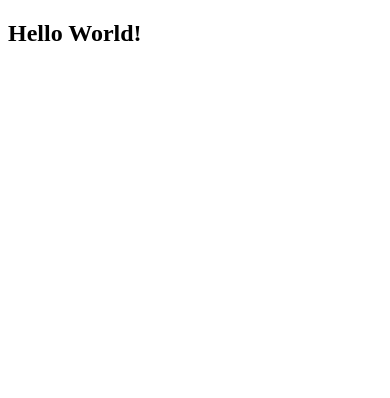
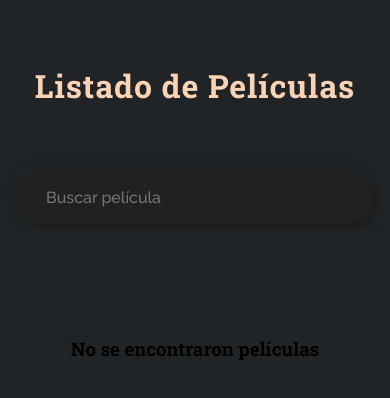
Before and after one commit to crisantizan/movie-search-gml, an Angular app: page / in a window 390 px wide. Shown: the top 398 px of the page. Built offline with nearby package versions, Linux system fonts and the light colour scheme.

Commit message:
feat: list movies

```diff
--- /dev/null
+++ b/src/app/card-movie/card-movie.component.html
@@ -0,0 +1,12 @@
+<div class="movie">
+    <div>
+        <p>{{ movie.release_date }}</p>
+    </div>
+    <div>
+        <img src="{{ getImage() }}" [alt]="movie.title" [title]="movie.title">
+    </div>
+    <div>
+      <h3>{{ movie.title }}</h3>
+      <span>{{ truncateOverview }}</span>
+    </div>
+</div>
--- /dev/null
+++ b/src/app/card-movie/card-movie.component.ts
@@ -0,0 +1,34 @@
+import { Component, Input, OnInit } from '@angular/core';
+import { Movie } from '../core/types/tmdb-api.type';
+import { MoviesService } from '../core/services/movies.service';
+
+const MAX_LENGTH = 40;
+
+@Component({
+  selector: 'app-card-movie',
+  standalone: true,
+  templateUrl: './card-movie.component.html',
+  styleUrls: ['./card-movie.component.css']
+})
+
+export class CardMovieComponent implements OnInit {
+  @Input('movie') movie!: Movie;
+
+  constructor(private movieService: MoviesService) { }
+
+  ngOnInit(): void {
+  }
+
+  getImage() {
+    return this.movieService.getImageUrl(this.movie.poster_path);
+  }
+
+  get truncateOverview(): string {
+    const str = this.movie.overview;
+    if (str.length <= MAX_LENGTH) {
+      return str;
+    } else {
+      return str.slice(0, MAX_LENGTH - 1) + '...';
+    }
+  }
+}
--- a/src/app/core/services/movies.service.ts
+++ b/src/app/core/services/movies.service.ts
@@ -34,4 +34,8 @@ export class MoviesService {
       headers: this.getHeaders(),
     });
   }
+
+  public getImageUrl(path: string) {
+    return `https://image.tmdb.org/t/p/w400${path}`;
+  }
 }
--- a/src/app/home/home.component.html
+++ b/src/app/home/home.component.html
@@ -1 +1,28 @@
-<h2>Hello World!</h2>
+<main class="app">
+  <h1>Listado de Películas</h1>
+  <section class="search">
+      <input type="text" #movieSearchInput placeholder="Buscar película">
+  </section>
+
+  <section class="container">
+    @for (movie of movies; track movie.id) {
+      <app-card-movie [movie]="movie"></app-card-movie>
+    } @empty {
+      <div class="empty">
+        <h3>No se encontraron películas</h3>
+      </div>}
+  </section>
+
+  <!-- @if (true) {
+    <div class="container">
+      @for (movie of movies; track movie.id) {
+        <app-card-movie [movie]="movie"></app-card-movie>
+      }
+    </div>
+  }
+  @else {
+    <div class="empty">
+      <h3>No se encontraron películas</h3>
+    </div>
+  } -->
+</main>
--- a/src/app/home/home.component.ts
+++ b/src/app/home/home.component.ts
@@ -1,12 +1,67 @@
-import { Component } from '@angular/core';
+import {
+  Component,
+  ElementRef,
+  OnDestroy,
+  OnInit,
+  ViewChild,
+} from '@angular/core';
+import { Movie, TMDBApiResponse } from '../core/types/tmdb-api.type';
+import {
+  debounceTime,
+  distinct,
+  filter,
+  fromEvent,
+  map,
+  Subject,
+  Subscription,
+  switchMap,
+  takeUntil,
+} from 'rxjs';
+import { MoviesService } from '../core/services/movies.service';
+import { CardMovieComponent } from '../card-movie/card-movie.component';
 
 @Component({
   selector: 'app-home',
   standalone: true,
-  imports: [],
+  imports: [CardMovieComponent],
   templateUrl: './home.component.html',
-  styleUrl: './home.component.css'
+  styleUrl: './home.component.css',
 })
-export class HomeComponent {
+export class HomeComponent implements OnInit, OnDestroy {
+  @ViewChild('movieSearchInput', { static: true })
+  private movieSearchInput!: ElementRef;
 
+  public movies: Movie[] = [];
+  private destroy$ = new Subject<void>();
+
+  constructor(private movieService: MoviesService) {}
+
+  ngOnInit(): void {
+    this.onSearchMovie();
+  }
+
+  ngOnDestroy(): void {
+    this.destroy$.next();
+    this.destroy$.complete();
+  }
+
+  private onSearchMovie() {
+    fromEvent<Event>(this.movieSearchInput.nativeElement, 'keyup')
+      .pipe(
+        takeUntil(this.destroy$),
+        map((event: Event) => {
+          const searchTerm = (event.target as HTMLInputElement).value;
+          return searchTerm;
+        }),
+        filter((searchTerm: string) => searchTerm.length > 3),
+        debounceTime(500),
+        distinct(),
+        switchMap((searchTerm: string) =>
+          this.movieService.getMovies({ title: searchTerm, page: 1 })
+        )
+      )
+      .subscribe((response) => {
+        this.movies = response?.results !== undefined ? response.results : [];
+      });
+  }
 }
--- a/src/styles.css
+++ b/src/styles.css
@@ -1 +1,210 @@
 /* You can add global styles to this file, and also import other style files */
+@import url("https://fonts.googleapis.com/css?family=Roboto+Slab:100,300,400,700");
+@import url("https://fonts.googleapis.com/css?family=Raleway:300,300i,400,400i,500,500i,600,600i,700,700i,800,800i,900,900i");
+
+* {
+  margin: 0;
+  border: 0;
+  box-sizing: border-box;
+}
+
+:root {
+  --font-roboto: "Roboto Slab", serif;
+  --font-raleway: "Raleway", sans-serif;
+}
+
+body {
+  font-family: var(--font-roboto);
+  background-color: #212426;
+}
+
+.app {
+  padding: 4rem;
+
+  display: flex;
+  justify-content: center;
+  align-items: center;
+  flex-direction: column;
+}
+
+h1 {
+  font-size: 3rem;
+  letter-spacing: 0.9px;
+  color: rgba(249, 211, 180, 1);
+  width: fit-content;
+}
+
+.search {
+  width: 71%;
+  margin: 4rem 0 2rem;
+
+  display: flex;
+  align-items: center;
+  justify-content: center;
+
+  padding: 1.5rem 1.75rem;
+  border-radius: 3rem;
+  background: #1f2123;
+  -webkit-box-shadow: 5px 5px 7px #1c1d1f, -5px -5px 7px #222527;
+  box-shadow: 5px 5px 7px #1c1d1f, -5px -5px 7px #222527;
+}
+
+.search input {
+  flex: 1;
+  border: none;
+  font-size: 1.5rem;
+  font-family: var(--font-raleway);
+  font-weight: 500;
+  padding-right: 1rem;
+
+  outline: none;
+  color: #a1a1a1;
+  background: #1f2123;
+}
+
+.search img {
+  width: 35px;
+  height: 35px;
+  cursor: pointer;
+}
+
+.empty {
+  width: 100%;
+  margin-top: 3rem;
+
+  display: flex;
+  justify-content: center;
+  align-items: center;
+}
+
+.empty h2 {
+  font-size: 1.25rem;
+  color: #f9d3b4;
+  font-family: var(--font-raleway);
+}
+
+.container {
+  width: 100%;
+  margin-top: 3rem;
+
+  display: flex;
+  justify-content: center;
+  align-items: center;
+  flex-wrap: wrap;
+}
+
+.movie {
+  width: 310px;
+  height: 460px;
+  margin: 1.5rem;
+
+  position: relative;
+  border-radius: 12px;
+  overflow: hidden;
+  border: none;
+
+  transition: all 0.4s cubic-bezier(0.175, 0.885, 0, 1);
+  box-shadow: 0px 13px 10px -7px rgba(0, 0, 0, 0.1);
+}
+
+.movie div:nth-of-type(1) {
+  position: absolute;
+  padding: 16px;
+  width: 100%;
+  opacity: 0;
+  top: 0;
+  color: #f9d3b4;
+}
+
+.movie:hover {
+  box-shadow: 0px 30px 18px -8px rgba(0, 0, 0, 0.1);
+  transform: scale(1.05, 1.05);
+}
+
+.movie div:nth-of-type(2) {
+  width: 100%;
+  height: 100%;
+}
+
+.movie div:nth-of-type(2) img {
+  height: 100%;
+  width: 100%;
+}
+
+.movie div:nth-of-type(3) {
+  z-index: 2;
+  background-color: #343739;
+  padding: 16px 24px 24px 24px;
+
+  position: absolute;
+  bottom: 0;
+  right: 0;
+  left: 0;
+}
+
+.movie div:nth-of-type(3) span {
+  font-family: "Raleway", sans-serif;
+  text-transform: uppercase;
+  font-size: 13px;
+  letter-spacing: 2px;
+  font-weight: 500;
+  color: #f0f0f0;
+}
+
+.movie div:nth-of-type(3) h3 {
+  margin-top: 5px;
+  font-family: "Roboto Slab", serif;
+  color: #f9d3b4;
+}
+
+.movie:hover div:nth-of-type(2) {
+  height: 100%;
+  opacity: 0.3;
+}
+
+.movie:hover div:nth-of-type(3) {
+  background-color: transparent;
+}
+
+.movie:hover div:nth-of-type(1) {
+  opacity: 1;
+}
+
+@media screen and (max-width: 600px) {
+  .app {
+    padding: 4rem 2rem;
+  }
+
+  .search {
+    padding: 1rem 1.75rem;
+    width: 100%;
+  }
+
+  .search input {
+    font-size: 1rem;
+  }
+
+  .search img {
+    width: 20px;
+    height: 20px;
+  }
+}
+
+@media screen and (max-width: 400px) {
+  .app {
+    padding: 4rem 1rem;
+  }
+
+  h1 {
+    font-size: 2rem;
+  }
+
+  .container {
+    margin-top: 2rem;
+  }
+
+  .movie {
+    width: "100%";
+    margin: 1rem;
+  }
+}
```
Also changed, not shown: src/app/card-movie/card-movie.component.css (added), 1 other file (tests, documents, lock files or other folders).
